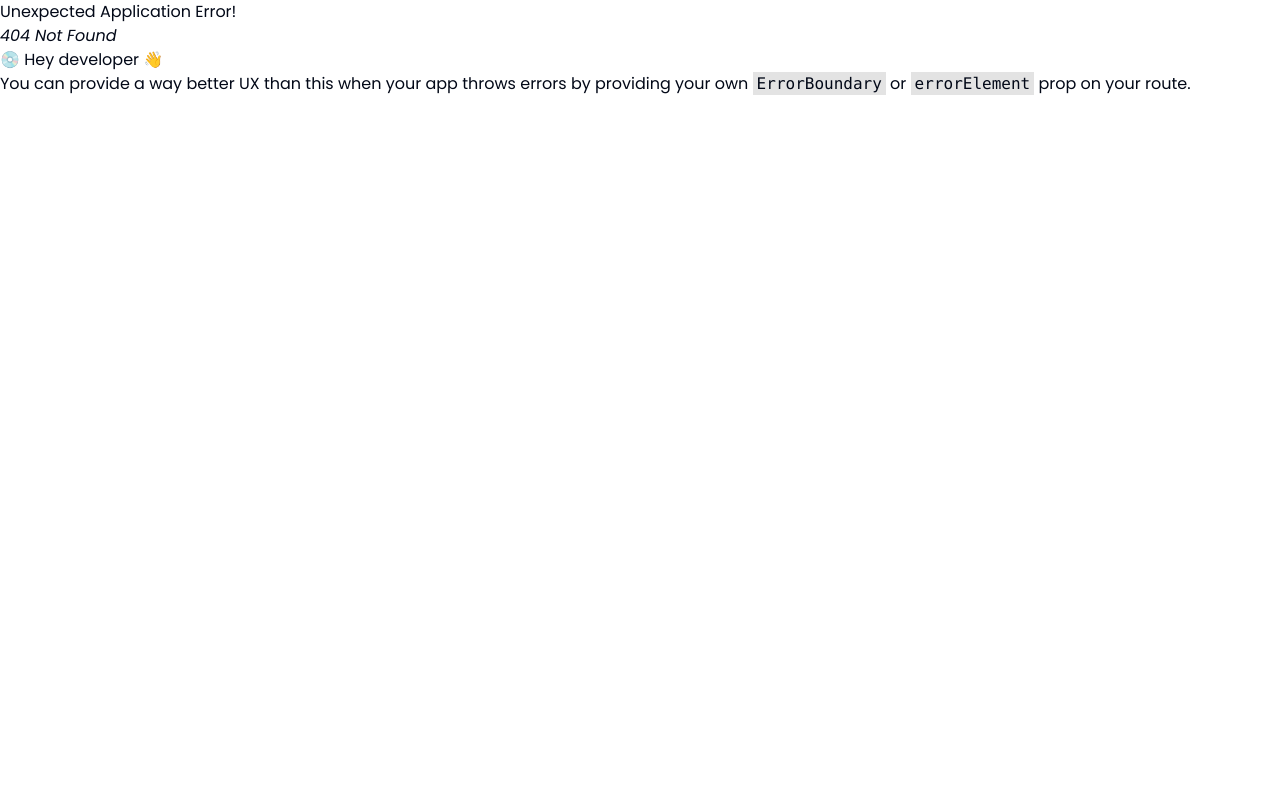
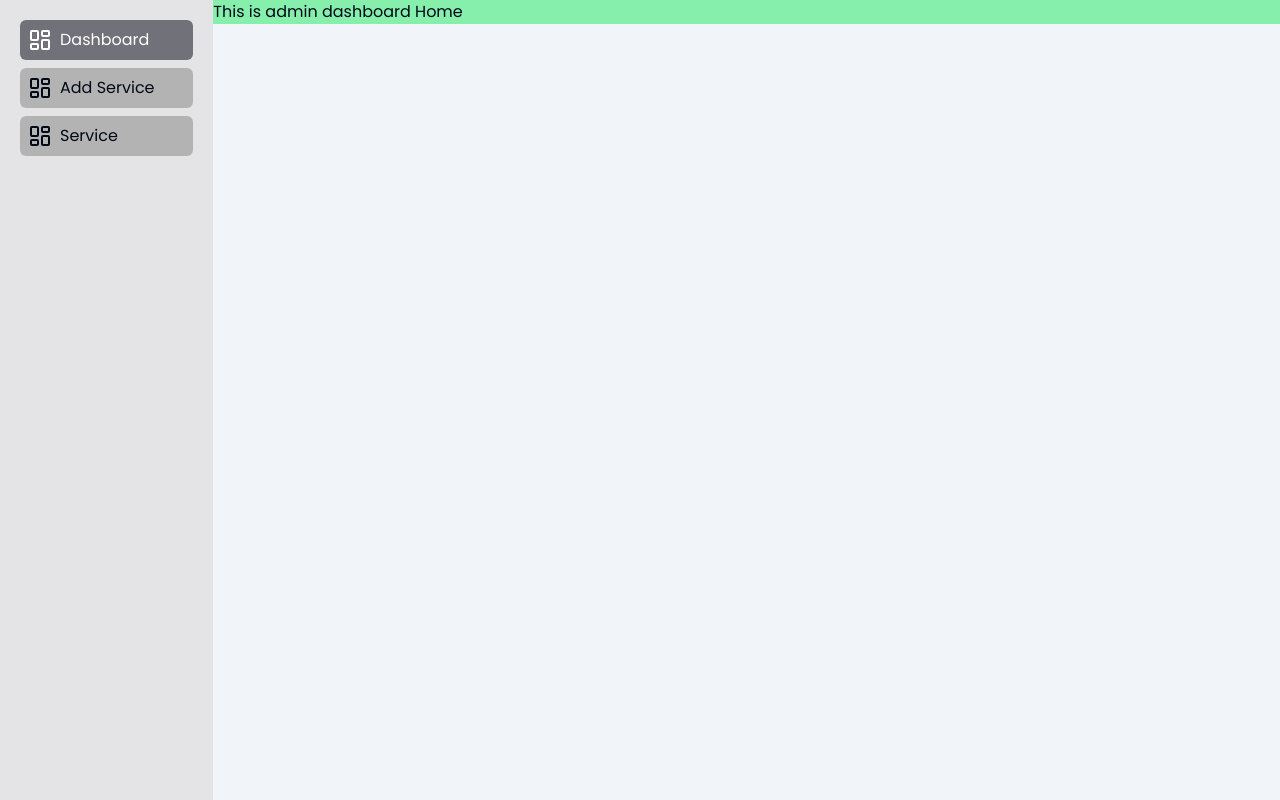
Before and after one commit to mominulhouqe/ipare, a React (Vite) app: page /admin/dashboard in a window 1280 px wide. Before the commit this address had no page. Built offline with nearby package versions, Linux system fonts and the light colour scheme.

Commit message:
Added dashboard sideber

```diff
--- /dev/null
+++ b/src/Admin/AddService.tsx
@@ -0,0 +1,11 @@
+
+
+const AddService = () => {
+    return (
+        <div>
+            Add Service
+        </div>
+    );
+};
+
+export default AddService;
--- a/src/Admin/Dashboard.tsx
+++ b/src/Admin/Dashboard.tsx
@@ -1,7 +1,7 @@
 
 const Dashboard = () => {
     return (
-        <div>
+        <div className="bg-green-300">
             This is admin dashboard Home
         </div>
     );
--- a/src/components/Layouts/AdminLayout.tsx
+++ b/src/components/Layouts/AdminLayout.tsx
@@ -1,9 +1,13 @@
 import { Outlet } from "react-router-dom";
+import Sideber from "./Sideber";
 
 const AdminLayout = () => {
   return (
-    <div>
-      <Outlet></Outlet>
+    <div className="grid grid-cols-12">
+      <Sideber />
+      <div className="col-span-10 bg-slate-100">
+        <Outlet></Outlet>
+      </div>
     </div>
   );
 };
--- /dev/null
+++ b/src/components/Layouts/Sideber.tsx
@@ -0,0 +1,57 @@
+import { cn } from "@/lib/utils";
+import { LayoutDashboard } from "lucide-react";
+import { NavLink } from "react-router-dom";
+
+const Sideber = () => {
+  return (
+    <aside className="h-screen bg-zinc-200 col-span-2 stikcy left-0 top-0 overflow-auto p-2 lg:p-5">
+      <nav className="flex flex-col gap-2">
+        <NavLink
+          to="/admin/dashboard"
+          className={({ isActive }) =>
+            cn(
+              "bg-gray p-2 rounded-md hover:bg-zinc-500 transition-all hover:text-white flex gap-2",
+              {
+                "bg-zinc-500 text-white": isActive,
+              }
+            )
+          }
+        >
+          <LayoutDashboard className="shrink-0" />
+          <span className="truncate">Dashboard</span>
+        </NavLink>
+        <NavLink
+          to="/admin/add-service"
+          className={({ isActive }) =>
+            cn(
+              "bg-gray p-2 rounded-md hover:bg-zinc-500 transition-all hover:text-white flex gap-2",
+              {
+                "bg-zinc-500 text-white": isActive,
+              }
+            )
+          }
+        >
+          <LayoutDashboard className="shrink-0" />
+          <span className="truncate">Add Service</span>
+        </NavLink>
+        <NavLink
+          to="/admin/service-list"
+          className={({ isActive }) =>
+            cn(
+              "bg-gray p-2 rounded-md hover:bg-zinc-500 transition-all hover:text-white flex gap-2",
+              {
+                "bg-zinc-500 text-white": isActive,
+              }
+            )
+          }
+        >
+          <LayoutDashboard className="shrink-0" />
+          <span className="truncate">Service</span>
+        </NavLink>
+
+      </nav>
+    </aside>
+  );
+};
+
+export default Sideber;
```
Also changed, not shown: src/routes/routes.tsx (+11 -1 lines).
